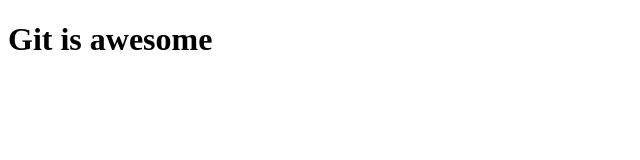
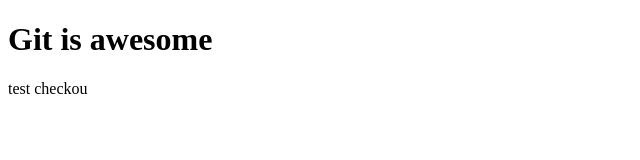
Before and after one commit to JackyTaurusSoft/gitProject, a plain HTML site: page index.html in a window 1280 px wide. Shown: the full height of the page, 0-640 px from the left. Drawn offline with Linux system fonts and the light colour scheme.

Commit message:
test checkout

```diff
--- a/index.html
+++ b/index.html
@@ -8,6 +8,7 @@
 </head>
 <body>
     <h1>Git is awesome</h1>
+    <p>test checkou</p>
 
 </body>
 </html>
```
